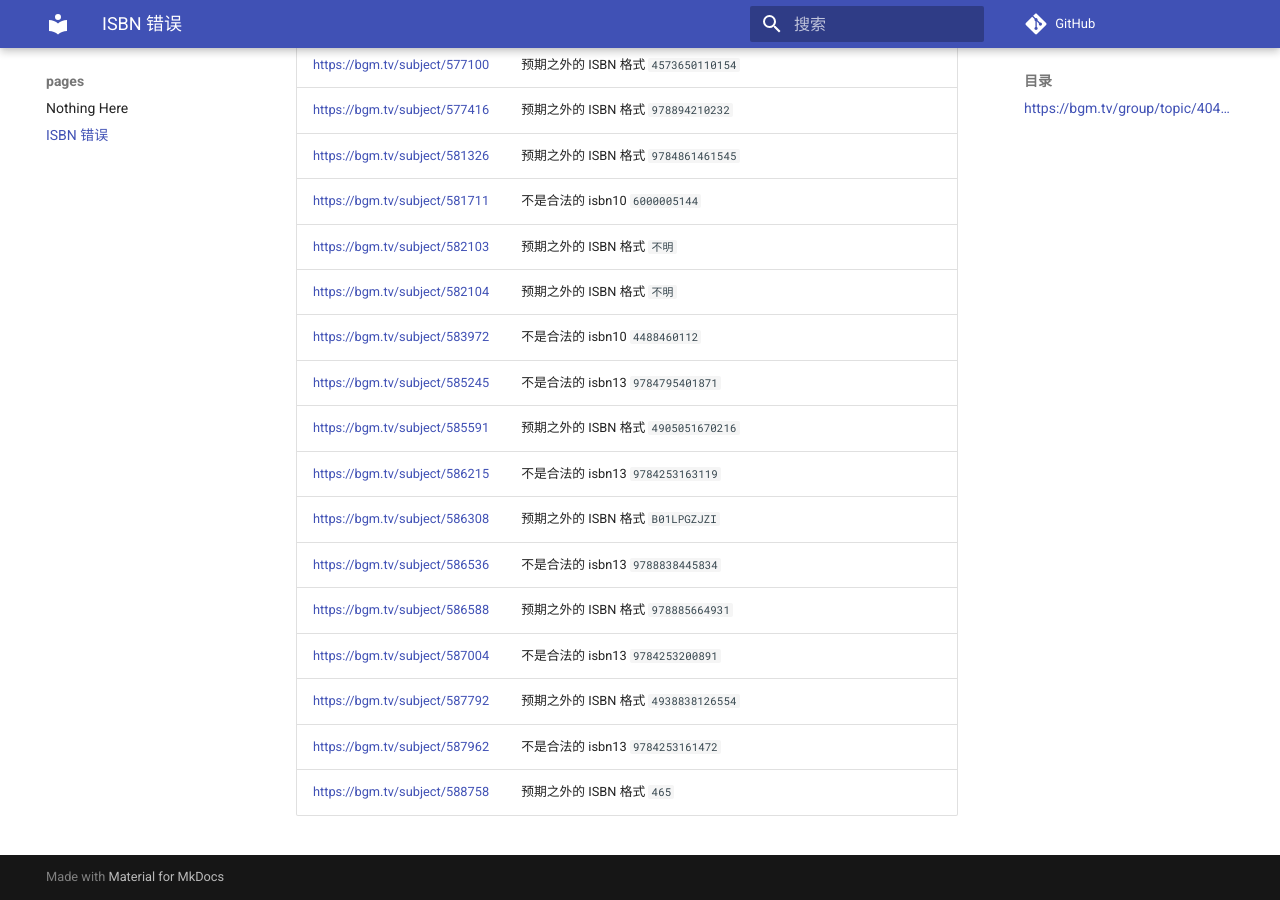
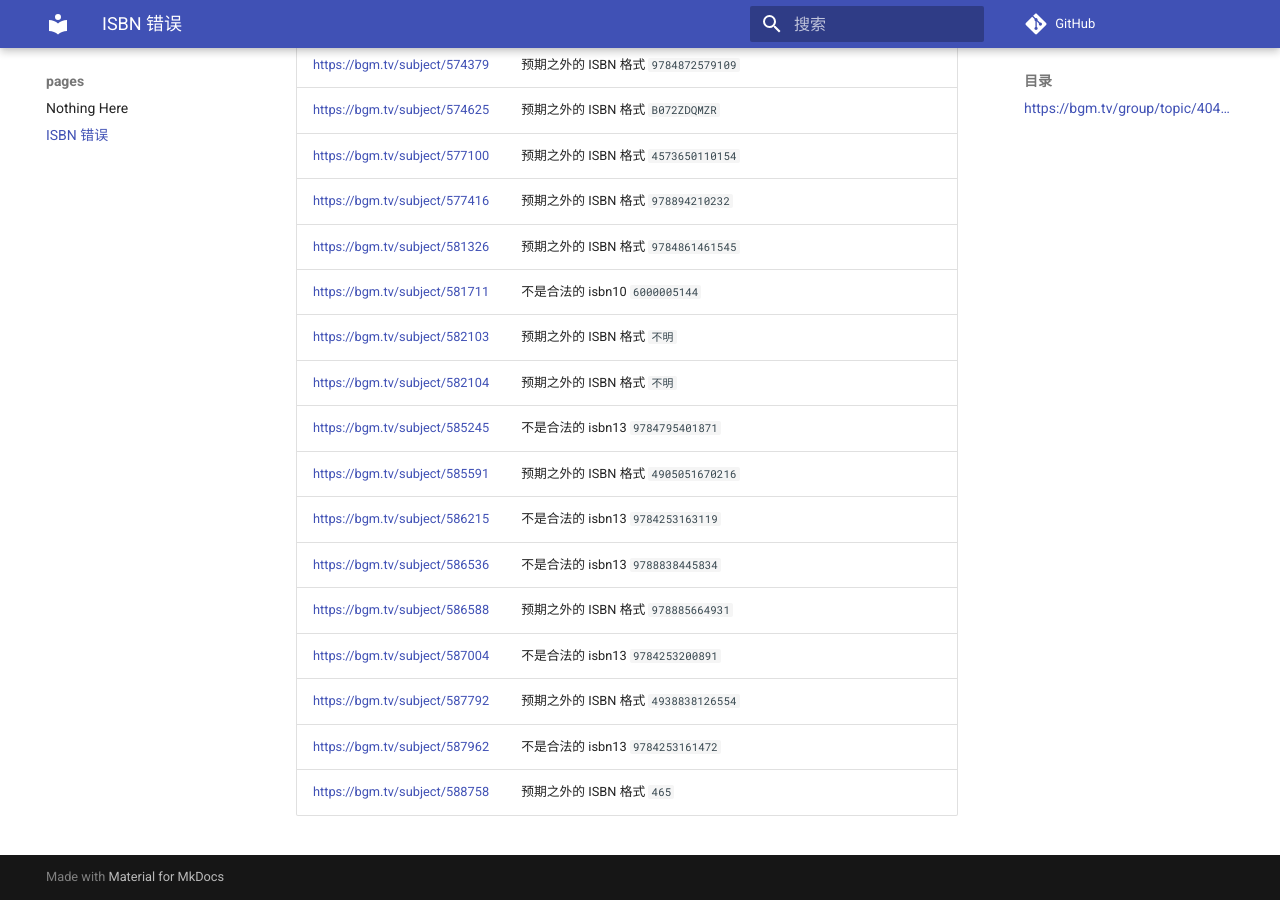
Before and after one commit to trim21/bangumi-pages, an MkDocs documentation site: the page built from docs/isbn.md, in a window 1280 px wide and 900 px high, scrolled down 9006 px. Built offline with MkDocs 1.6.1 and Material for MkDocs 9.7.7, drawn with Linux system fonts in a browser that asks for light colours; comment, search, counter and statistics services are not loaded; some of the changed text lies outside the part shown.

Commit message:
update isbn.md

```diff
--- a/docs/isbn.md
+++ b/docs/isbn.md
@@ -203,11 +205,9 @@ total 209
 | <https://bgm.tv/subject/581711> | 不是合法的 isbn10 <code>6000005144</code> |
 | <https://bgm.tv/subject/582103> | 预期之外的 ISBN 格式 `不明` |
 | <https://bgm.tv/subject/582104> | 预期之外的 ISBN 格式 `不明` |
-| <https://bgm.tv/subject/583972> | 不是合法的 isbn10 <code>4488460112</code> |
 | <https://bgm.tv/subject/585245> | 不是合法的 isbn13 <code>9784795401871</code> |
 | <https://bgm.tv/subject/585591> | 预期之外的 ISBN 格式 `4905051670216` |
 | <https://bgm.tv/subject/586215> | 不是合法的 isbn13 <code>9784253163119</code> |
-| <https://bgm.tv/subject/586308> | 预期之外的 ISBN 格式 `B01LPGZJZI` |
 | <https://bgm.tv/subject/586536> | 不是合法的 isbn13 <code>9788838445834</code> |
 | <https://bgm.tv/subject/586588> | 预期之外的 ISBN 格式 `978885664931` |
 | <https://bgm.tv/subject/587004> | 不是合法的 isbn13 <code>9784253200891</code> |
```
Also changed, not shown: other parts of docs/isbn.md (+2 -0 lines).
